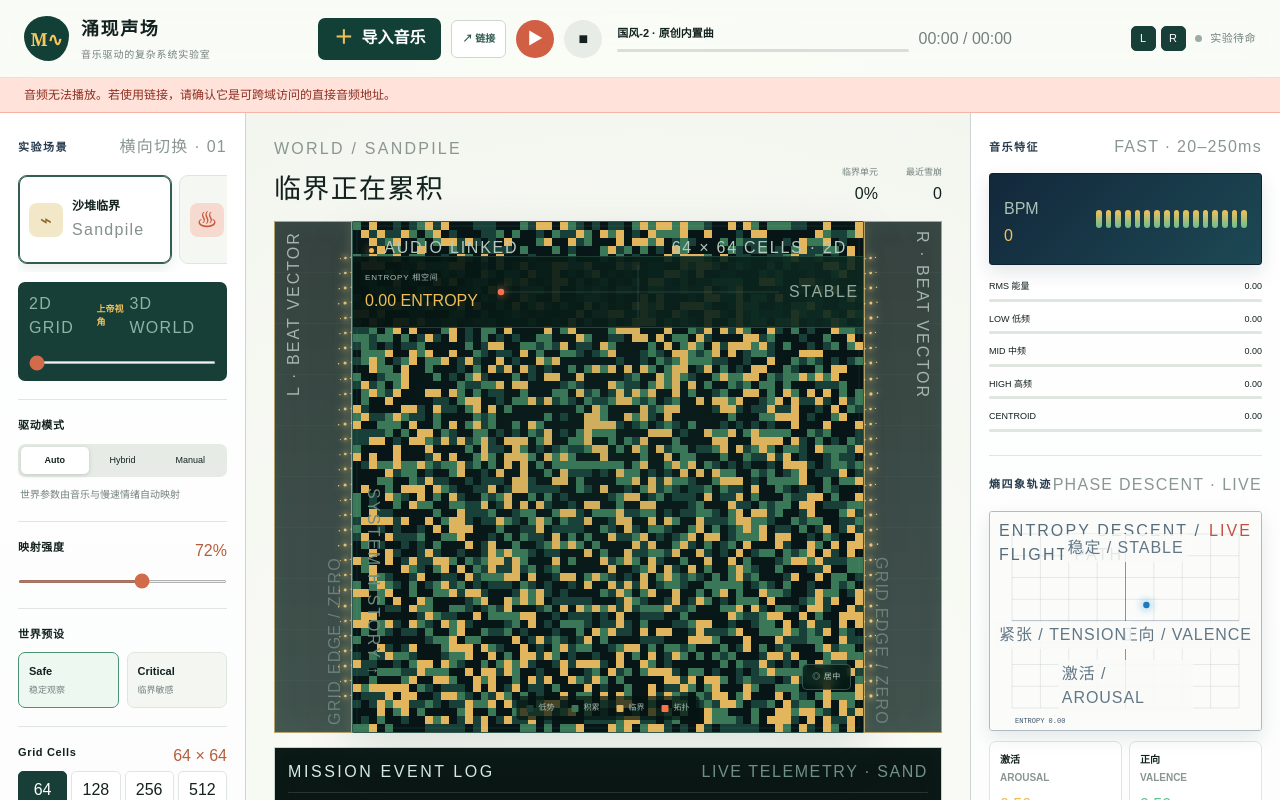
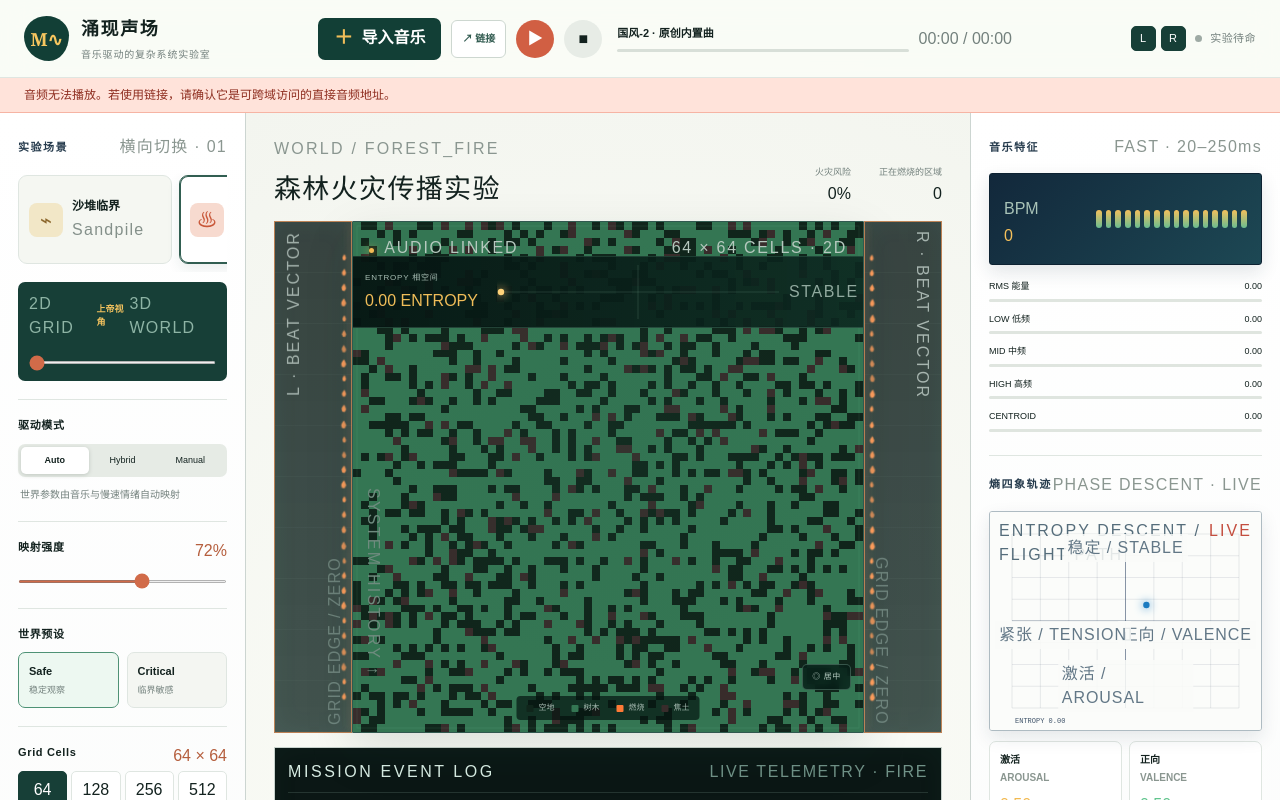
Before and after one commit to SongxiangT/EmergentSoundfield, a Next.js app: page / in a window 1280 px wide. Shown: the top 800 px of the page. Built offline with nearby package versions, Linux system fonts and the light colour scheme.

Commit message:
Simplify experiment labels and improve cyclic 3D colors

```diff
--- a/app/page.tsx
+++ b/app/page.tsx
@@ -189,7 +189,7 @@ export default function Home() {
   const slowRef = useRef(DEFAULT_EMOTION);
   const metricsRef = useRef({ events: 0, max: 0, active: 0, critical: 0, entropy: 0 });
 
-  const [experiment, setExperiment] = useState<Experiment>("sand");
+  const [experiment, setExperiment] = useState<Experiment>("fire");
   const [mode, setMode] = useState<DriveMode>("auto");
   const [preset, setPreset] = useState<"safe" | "critical">("safe");
   const [seed, setSeed] = useState(2607);
@@ -305,6 +305,7 @@ export default function Home() {
   const switchExperiment = (next: Experiment) => {
     if (next === experiment) return;
     setExperiment(next);
+    if (next === "plant" && (cameraMode === "default" || cameraMode === "orbit")) setCameraMode("top");
     resetWorld(next, seed, gridSize);
   };
 
@@ -1062,11 +1063,11 @@ export default function Home() {
                 ctx.fillRect(px - unit * 0.18, groundY - unit * 0.7, unit * 0.36, unit * 0.7);
               }
             } else if (cellValue > 0) {
-              const radius = unit * (cellValue === 1 ? 0.4 : 0.62);
-              const lift = cellValue === 1 ? unit * 0.45 : unit * 1.05;
-              ctx.fillStyle = cellValue === 1 ? palette[2] : palette[palette.length - 1];
+              const radius = unit * (0.34 + Math.min(cellValue, 8) * 0.045);
+              const lift = unit * (0.38 + Math.min(cellValue, 8) * 0.12);
+              ctx.fillStyle = palette[Math.min(cellValue, palette.length - 1)];
               ctx.shadowColor = ctx.fillStyle;
-              ctx.shadowBlur = cellValue === 2 ? 7 : 3;
+              ctx.shadowBlur = experiment === "cyclic" ? 5 + cellValue * 0.8 : cellValue === 2 ? 7 : 3;
               ctx.beginPath();
               ctx.arc(px, groundY - lift, radius, 0, Math.PI * 2);
               ctx.fill();
@@ -1648,13 +1649,13 @@ export default function Home() {
     : SPECTRUMS[displaySpectrum];
   const telemetryColor = experiment === "fire" ? "#ff8a3d" : experiment === "sand" ? "#f2c765" : experiment === "lotka" ? "#79d9be" : experiment === "cyclic" ? "#73d8c1" : experiment === "plant" ? "#74d979" : experiment === "cosmos" ? "#9eafff" : "#ffd06b";
   const experimentMeta: Record<Experiment, { code: string; title: string; stat: string; active: string }> = {
-    sand: { code: "SANDPILE", title: "临界正在累积", stat: "临界单元", active: "最近雪崩" },
-    fire: { code: "FOREST_FIRE", title: "火线正在寻找路径", stat: "传播风险", active: "活跃火点" },
-    lotka: { code: "LOTKA_VOLTERRA", title: "种群正在追逐平衡", stat: "动态压力", active: "种群变化量" },
-    cyclic: { code: "CYCLIC_CA", title: "相位正在循环捕获", stat: "相位压力", active: "状态跃迁" },
-    gh: { code: "GREENBERG_HASTINGS", title: "激发波正在穿越介质", stat: "激发临界", active: "活跃波前" },
-    plant: { code: "SOIL_BOTANY_CA", title: "根系正在重写土壤", stat: "生态复杂度", active: "活体元胞" },
-    cosmos: { code: "COSMIC_LATTICE_CA", title: "物质正在坍缩成星", stat: "引力临界", active: "发光天体" },
+    sand: { code: "SANDPILE", title: "沙堆雪崩实验", stat: "临界区域", active: "本次雪崩规模" },
+    fire: { code: "FOREST_FIRE", title: "森林火灾传播实验", stat: "火灾风险", active: "正在燃烧的区域" },
+    lotka: { code: "LOTKA_VOLTERRA", title: "捕食者与猎物实验", stat: "种群波动", active: "种群变化数量" },
+    cyclic: { code: "CYCLIC_CA", title: "八色循环元胞实验", stat: "循环活跃度", active: "发生变化的元胞" },
+    gh: { code: "GREENBERG_HASTINGS", title: "神经脉冲传播实验", stat: "脉冲传播强度", active: "活跃脉冲数量" },
+    plant: { code: "SOIL_BOTANY_CA", title: "植物生长实验", stat: "生态活跃度", active: "植物组织数量" },
+    cosmos: { code: "COSMIC_LATTICE_CA", title: "宇宙恒星演化实验", stat: "物质聚集程度", active: "发光天体数量" },
   };
 
   return (
@@ -1794,14 +1795,11 @@ export default function Home() {
           {viewMode === "3d" && (
             <div className="camera-console" aria-label="三维镜头控制">
               <div><span>CAMERA</span><em>{cameraMode === "auto" ? "AUTO CRUISE · 7s" : cameraMode.toUpperCase()}</em></div>
-              <div className="camera-options">
-                {([
-                  ["default", "初始"],
-                  ["top", "俯视"],
-                  ["side", "侧视"],
-                  ["orbit", "轨道"],
-                  ["auto", "自动"],
-                ] as const).map(([modeName, label]) => (
+              <div className="camera-options" style={{ gridTemplateColumns: `repeat(${experiment === "plant" ? 3 : 5},1fr)` }}>
+                {(experiment === "plant"
+                  ? ([["top", "俯视"], ["side", "侧视"], ["auto", "自动"]] as const)
+                  : ([["default", "初始"], ["top", "俯视"], ["side", "侧视"], ["orbit", "轨道"], ["auto", "自动"]] as const)
+                ).map(([modeName, label]) => (
                   <button key={modeName} className={cameraMode === modeName ? "active" : ""} onClick={() => setCameraMode(modeName)}>
                     {label}
                   </button>
```
